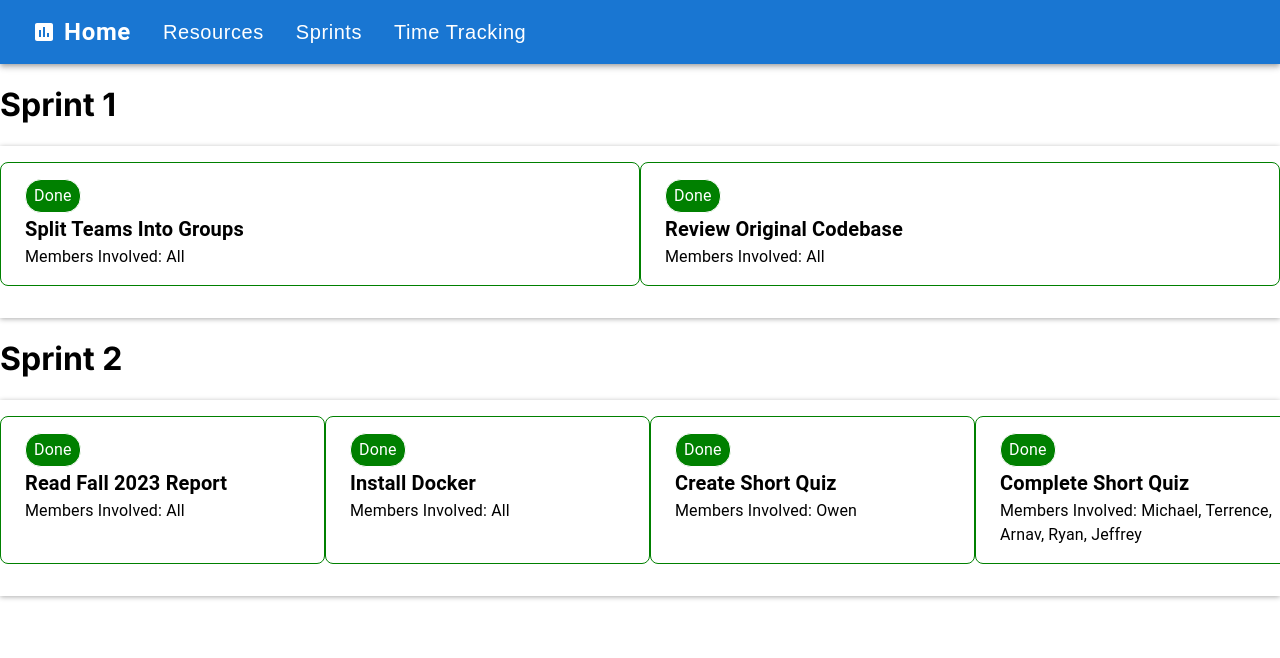
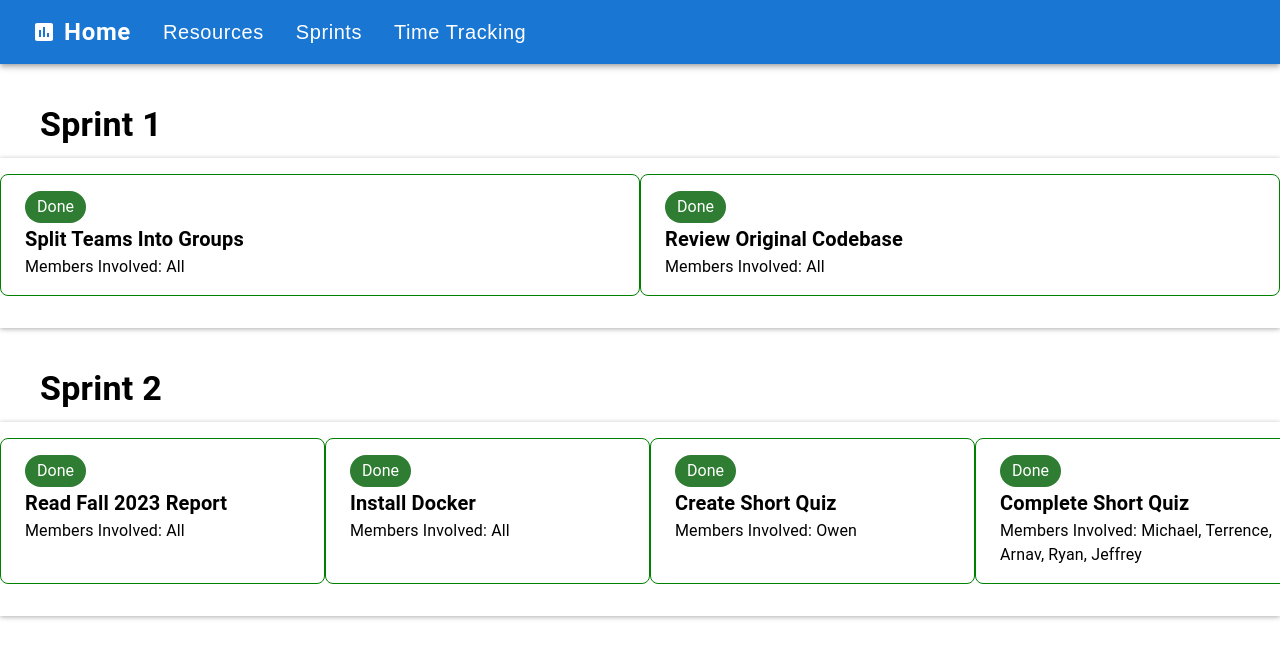
Before and after one commit to SE4AIResearch/DataLeakage_JupyterNotebook_Website_Fall2024, a Next.js app: page /sprints in a window 1280 px wide. Shown: the top 658 px of the page. Built offline with nearby package versions, Linux system fonts and the light colour scheme.

Commit message:
refactor sprints page and change terrence pfp

```diff
--- a/app/sprints/page.tsx
+++ b/app/sprints/page.tsx
@@ -14,9 +14,8 @@
     mx: "0.5rem"
   }} */
 "use client"; // This directive allows the component to run on the client side.
-import { Box, Container, Link, Paper, Stack, Table, TableBody, TableCell, TableContainer, TableHead, TableRow, Typography } from "@mui/material";
+import { Box, Chip, Container, Typography } from "@mui/material";
 import ResponsiveAppBar from "@/components/navbar";
-import "../globals.css";
 import "./sprint.css";
 
 export default function Sprints() {
@@ -71,28 +70,25 @@ export default function Sprints() {
         </div>
       </div> */}
 
-      <h1>Sprint 1</h1>
-      <Box className = "box-noscroll">
+      <Typography
+        variant="h4"
+        fontWeight="bold"
+        gutterBottom
+        sx={{ px: 5, pt: 5 }}
+      >
+        Sprint 1
+      </Typography>
+      <Box className="box-noscroll">
         <Container className="complete">
-              <Typography component="p" className = "done">
-                Done
-              </Typography>
-              <Typography
-                  variant="h6"
-                  component="h2"
-                  sx={{ fontWeight: "bold" }}
-                >
+          <Chip label="Done" color="success" sx={{ fontSize: "1rem" }} />
+          <Typography variant="h6" component="h2" sx={{ fontWeight: "bold" }}>
             Split Teams Into Groups
           </Typography>
-                <Typography component="p">
-                Members Involved: All
-              </Typography>
+          <Typography component="p">Members Involved: All</Typography>
         </Container>
 
         <Container className="complete">
-              <Typography component="p" className = "done">
-                Done
-              </Typography>
+          <Chip label="Done" color="success" sx={{ fontSize: "1rem" }} />
           <Typography
             variant="h6"
             component="h2"
@@ -100,110 +96,58 @@ export default function Sprints() {
           >
             Review Original Codebase
           </Typography>
-                <Typography
-                component="p"
-              >
-                Members Involved: All
-              </Typography>
+          <Typography component="p">Members Involved: All</Typography>
         </Container>
       </Box>
-        <h1>Sprint 2</h1>
-        <Box className="box-scroll"
+      <Typography
+        variant="h4"
+        fontWeight="bold"
+        gutterBottom
+        sx={{ px: 5, pt: 5 }}
       >
+        Sprint 2
+      </Typography>
+      <Box className="box-scroll">
         <Container className="complete">
-              <Typography component="p" className = "done">
-                Done
-              </Typography>
-              <Typography
-                  variant="h6"
-                  component="h2"
-                  sx={{ fontWeight: "bold" }}
-                >
+          <Chip label="Done" color="success" sx={{ fontSize: "1rem" }} />
+          <Typography variant="h6" component="h2" sx={{ fontWeight: "bold" }}>
             Read Fall 2023 Report
           </Typography>
-                <Typography
-                component="p"
-              >
-                Members Involved: All
-              </Typography>
+          <Typography component="p">Members Involved: All</Typography>
         </Container>
 
         <Container className="complete">
-              <Typography component="p" className = "done">
-                Done
-              </Typography>
-              <Typography
-                  variant="h6"
-                  component="h2"
-                  sx={{ fontWeight: "bold" }}
-                >
+          <Chip label="Done" color="success" sx={{ fontSize: "1rem" }} />
+          <Typography variant="h6" component="h2" sx={{ fontWeight: "bold" }}>
             Install Docker
           </Typography>
-                <Typography
-                component="p"
-              >
-                Members Involved: All
-              </Typography>
+          <Typography component="p">Members Involved: All</Typography>
         </Container>
         <Container className="complete">
-              <Typography component="p" className = "done">
-                Done
-              </Typography>
-              <Typography
-                  variant="h6"
-                  component="h2"
-                  sx={{ fontWeight: "bold" }}
-                >
+          <Chip label="Done" color="success" sx={{ fontSize: "1rem" }} />
+          <Typography variant="h6" component="h2" sx={{ fontWeight: "bold" }}>
             Create Short Quiz
           </Typography>
-                <Typography
-                component="p"
-              >
-                Members Involved: Owen
-              </Typography>
+          <Typography component="p">Members Involved: Owen</Typography>
         </Container>
 
         <Container className="complete">
-              <Typography
-                component="p"
-                className="done"
-              >
-                Done
-              </Typography>
-              <Typography
-                  variant="h6"
-                  component="h2"
-                  sx={{ fontWeight: "bold" }}
-                >
+          <Chip label="Done" color="success" sx={{ fontSize: "1rem" }} />
+          <Typography variant="h6" component="h2" sx={{ fontWeight: "bold" }}>
             Complete Short Quiz
           </Typography>
-                <Typography
-                component="p"
-                sx={{whiteSpace: "normal" }}
-              >
+          <Typography component="p" sx={{ whiteSpace: "normal" }}>
             Members Involved: Michael, Terrence, Arnav, Ryan, Jeffrey
           </Typography>
         </Container>
         <Container className="complete">
-              <Typography component="p" className = "done">
-                Done
-              </Typography>
-              <Typography
-                  variant="h6"
-                  component="h2"
-                  sx={{ fontWeight: "bold" }}
-                >
+          <Chip label="Done" color="success" sx={{ fontSize: "1rem" }} />
+          <Typography variant="h6" component="h2" sx={{ fontWeight: "bold" }}>
             Create Test VSCode Extension
           </Typography>
-                <Typography
-                component="p"
-              >
-                Members Involved: All
-              </Typography>
+          <Typography component="p">Members Involved: All</Typography>
         </Container>
       </Box>
-
-
     </Box>
   );
 }
--- a/app/sprints/sprint.css
+++ b/app/sprints/sprint.css
@@ -24,9 +24,6 @@
   box-shadow: 0px 1px 5px 0px rgba(0, 0, 0, 0.32);
 }
 
-
-
-
 .box-scroll {
   display: flex;
   padding-top: 1em;
@@ -36,12 +33,3 @@
   overflow-y: hidden;
   white-space: nowrap;
 }
-
-.done {
-  display: inline-block;
-  background-color: green;
-  color: white;
-  padding: .25rem .5rem;
-  border: 1px solid;
-  border-radius: 1rem;
-}
```
Also changed, not shown: public/images/terrence-pfp.jpg. Lines whose indentation alone changed are shown as unchanged.
